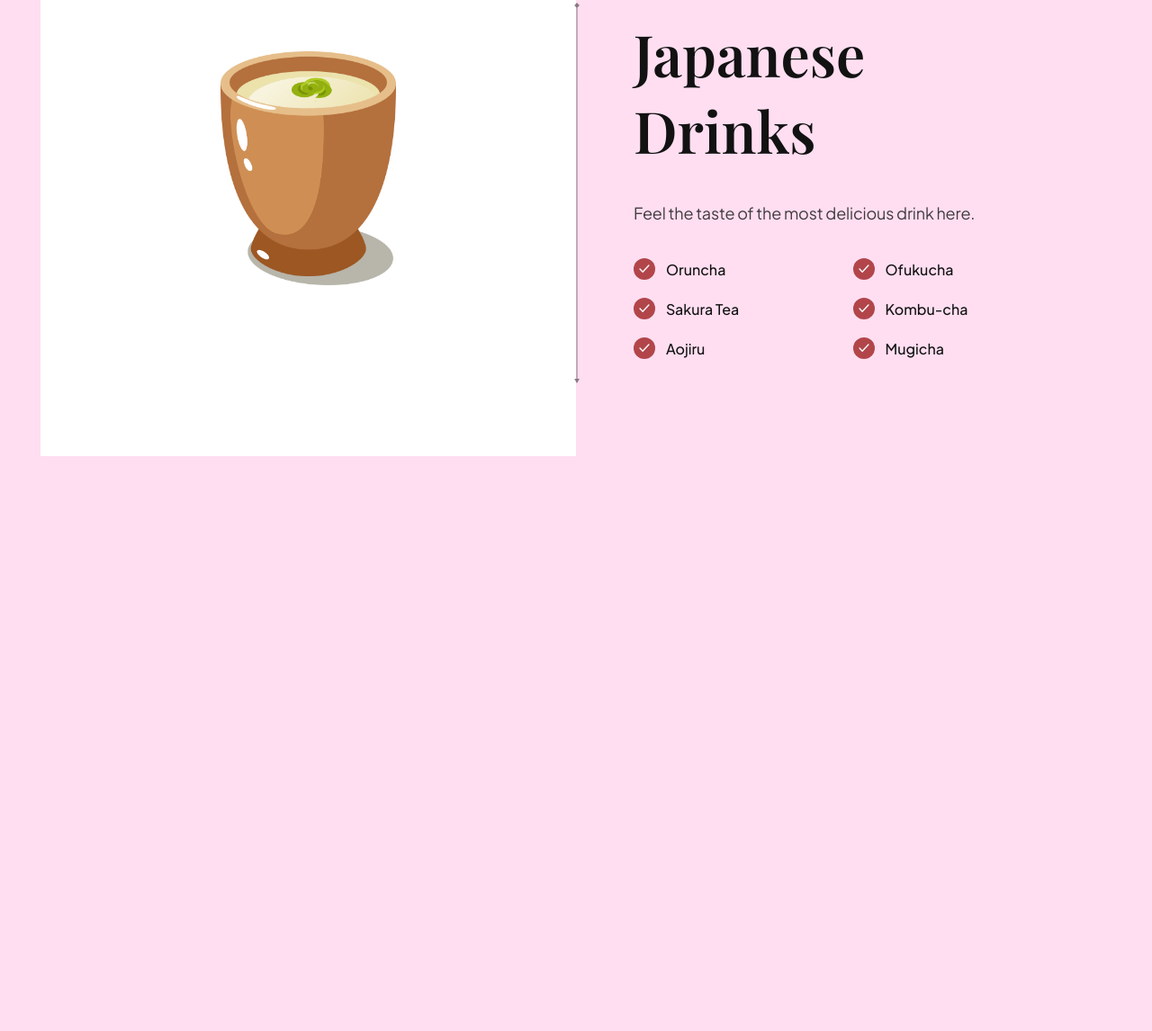
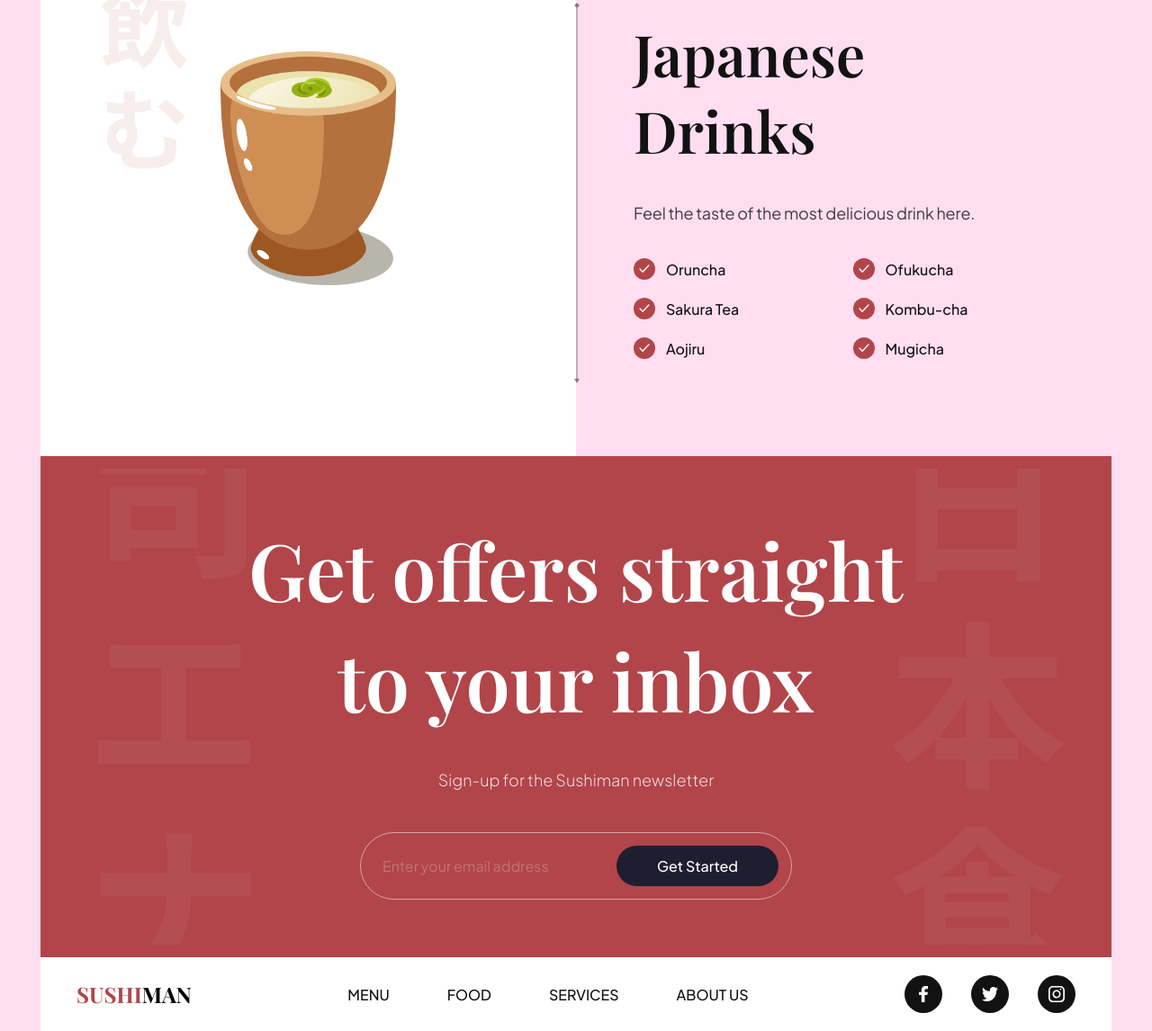
Before and after one commit to massa-ngl/sushi, a website built with Vite: page index.html in a window 1280 px wide. Shown: the part 3252-4398 px from the top of the page at 90% size. Before the commit the page ends 3759 px from the top, so only its background shows below. Built offline with nearby package versions, Linux system fonts and the light colour scheme.

Commit message:
modified:
add subscription and footer section

```diff
--- a/css/sections/footer.css
+++ b/css/sections/footer.css
@@ -0,0 +1,56 @@
+.footer {
+  width: 100%;
+  padding: 20px 40px;
+  background: var(--color-white);
+  flex-wrap: wrap;
+  gap: 20px;
+  overflow: hidden;
+  text-transform: uppercase;
+}
+
+.footer__logo {
+  font-family: var(--playfair-display);
+  font-size: 24px;
+  font-weight: bold;
+}
+
+.footer__logo span {
+  color: var(--primary-color);
+}
+
+.footer ul {
+  gap: 64px;
+  display: flex;
+  flex-wrap: wrap;
+  flex-direction: row;
+}
+
+.footer ul:last-child {
+  gap: 32px;
+}
+
+.footer__nav li {
+  font-size: 16px;
+  align-items: center;
+  font-weight: 500;
+  cursor: pointer;
+  color: var(--secondary-color);
+  font-family: var(--plus-jakarta-sans);
+}
+
+.footer__social li a {
+  display: flex;
+  justify-content: center;
+  align-items: center;
+  width: 42px;
+  height: 42px;
+  background: var(--secondary-color);
+  border-radius: 100%;
+  cursor: pointer;
+}
+
+.footer__social a img{
+  width: 45%;
+  height: 45%;
+  object-fit: contain;
+}
--- a/css/sections/subscribe.css
+++ b/css/sections/subscribe.css
@@ -0,0 +1,71 @@
+.subscription {
+  padding: 64px;
+  background-color: var(--primary-color);
+  background-image: url("../../assets/subscribe_bg.png");
+  background-position: center;
+  background-repeat: no-repeat;
+  background-size: contain;
+  flex-direction: column;
+  overflow: hidden;
+}
+
+.subscription h2 {
+  font-size: 88px;
+  font-family: var(--playfair-display);
+  font-weight: 600;
+  text-align: center;
+  line-height: 123px;
+  color: var(--color-white);
+}
+
+.subscription p {
+  font-size: 18px;
+  font-family: var(--plus-jakarta-sans);
+  font-weight: 300;
+  text-align: center;
+  line-height: 36px;
+  margin-top: 32px;
+  color: rgba(255, 255, 255, 0.8);
+}
+
+.subscription__form {
+  min-width: 480px;
+  margin-top: 40px;
+  padding: 14px 14px 14px 24px;
+  display: flex;
+  gap: 10px;
+  border: 1px solid rgba(255, 255, 255, 0.5);
+  border-radius: 46px;
+}
+
+.subscription__form input {
+  flex: 1;
+  font-size: 16px;
+  font-weight: 400;
+  font-family: var(--plus-jakarta-sans);
+  color: var(--color-white);
+  opacity: 0.5;
+  background: transparent;
+  border: none;
+  outline: none;
+}
+
+.subscription__form input::placeholder {
+  color: var(--color-white);
+  opacity: 0.5;
+}
+
+.subscription__form button {
+  min-width: 180px;
+  padding: 12px 24px;
+  border-radius: 46px;
+  border: none;
+  outline: none;
+  font-weight: 500;
+  font-size: 16px;
+  font-family: var(--plus-jakarta-sans);
+  color: var(--color-white);
+  background: var(--black-400);
+  text-align: center;
+  cursor: pointer;
+}
--- a/css/sections/trending.css
+++ b/css/sections/trending.css
@@ -73,7 +73,7 @@
   background-image: url("../../assets/japanese_sushi.png");
 }
 
-.trending-drink .trending__image {
+.trending-drinks .trending__image {
   background-image: url("../../assets/japanese_drinks.png");
 }
 
--- a/css/style.css
+++ b/css/style.css
@@ -7,8 +7,8 @@
 @import url("sections/about.css");
 @import url("sections/popular.css");
 @import url("sections/trending.css");
-/* @import url("sections/subscribe.css"); */
-/* @import url("sections/footer.css"); */
+@import url("sections/subscribe.css");
+@import url("sections/footer.css");
 
 /* CSS variables for reusablity across all files (including above imported) */
 :root {
@@ -41,6 +41,11 @@ body {
   padding: 0 45px;
   margin: 0 auto;
   background-color: var(--color-creamson);
+}
+
+::selection {
+  color: var(--color-white);
+  background: var(--primary-color);
 }
 
 a {
--- a/index.html
+++ b/index.html
@@ -335,5 +335,41 @@
         </div>
       </section>
     </section>
+
+    <!-- subscription section -->
+    <section class="subscription flex-center" id="services">
+      <h2 data-aos="flip-down">Get offers straight <br /> to your inbox</h2>
+      <p data-aos="fade-down">Sign-up for the Sushiman newsletter</p>
+
+      <form action="#" class="subscription__form" data-aos="fade-up">
+        <input type="text" placeholder="Enter your email address">
+        <button>Get Started</button>
+      </form>
+    </section>
+
+    <!-- footer section -->
+    <footer class="footer flex-between">
+      <h3 class="footer__logo"><span>Sushi</span>man</h3>
+
+      <ul class="footer__nav">
+        <li><a href="#menu">Menu</a></li>
+        <li><a href="#food">Food</a></li>
+        <li><a href="#services">Services</a></li>
+        <li><a href="#about-us">About Us</a></li>
+      </ul>
+
+      <ul class="footer__social">
+        <li class="flex-center"><a href="#">
+          <img src="assets/facebook.svg" alt="facebook">
+        </a></li>
+        <li class="flex-center"><a href="#">
+          <img src="assets/twitter.svg" alt="twitter">
+        </a></li>
+        <li class="flex-center"><a href="#">
+          <img src="assets/instagram.svg" alt="instagram">
+        </a></li>
+      </ul>
+    </footer>
+
   </body>
 </html>
```
